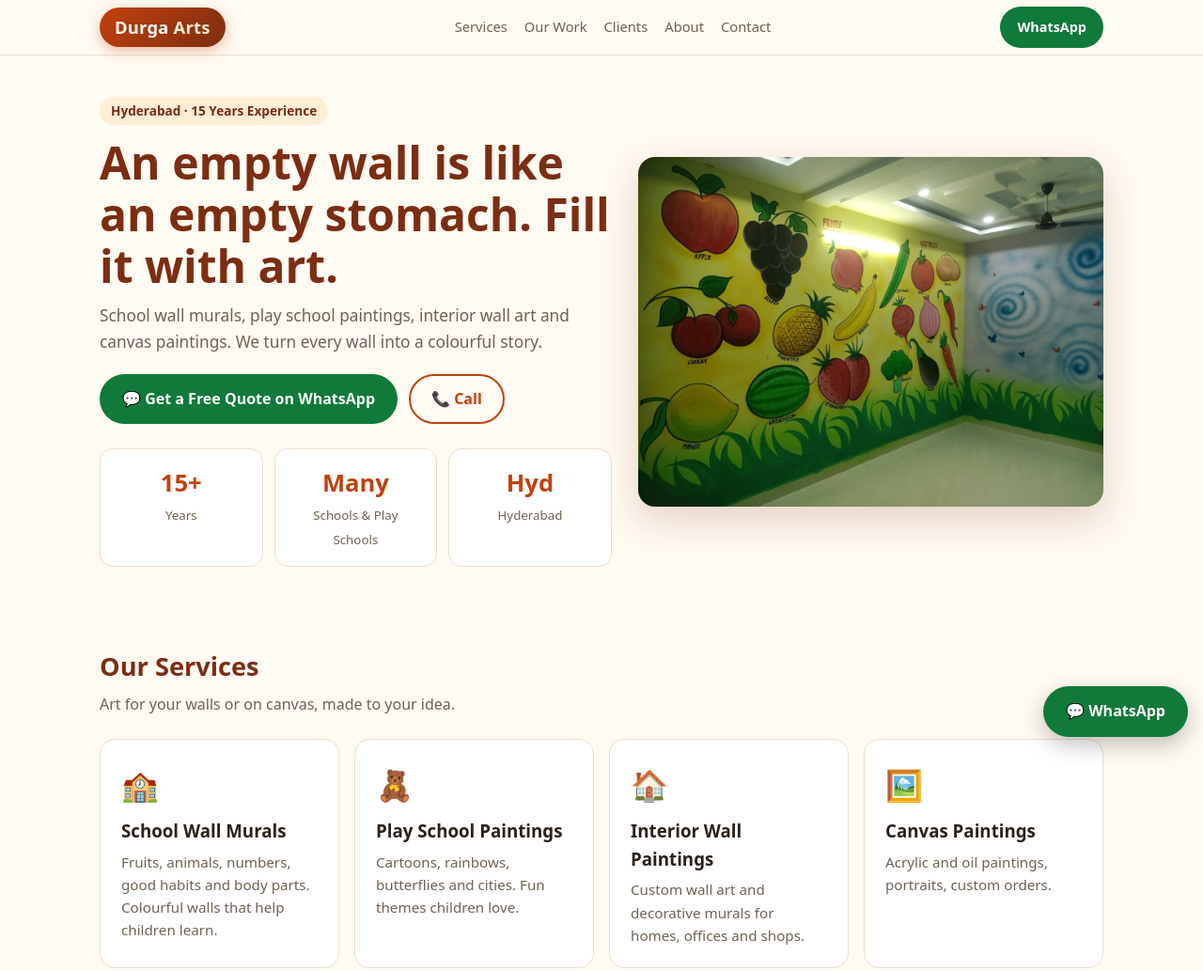
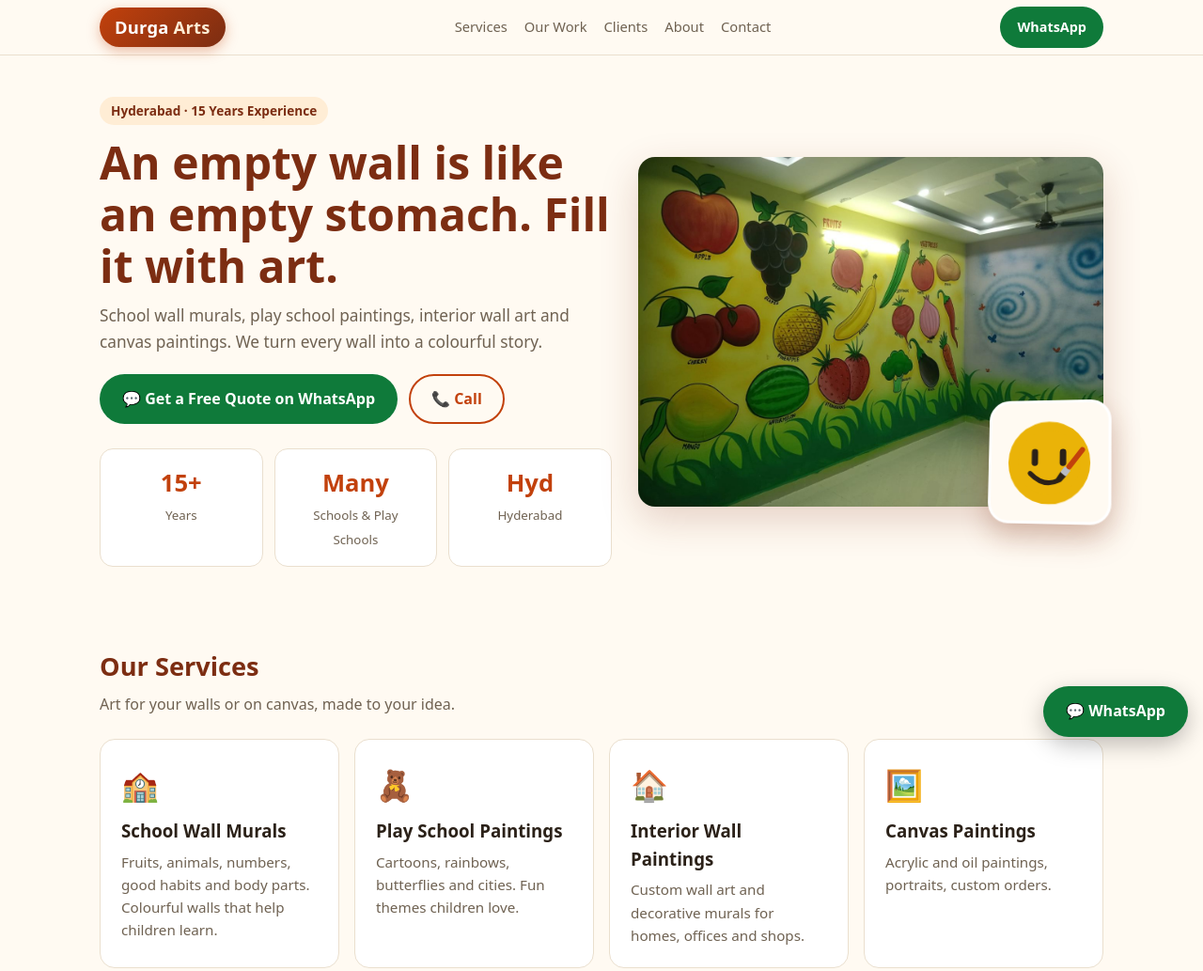
Before and after one commit to MultiGameWeb/Durga-arts, a plain HTML site: page index.html in a window 1280 px wide. Shown: the top 1033 px of the page at 94% size. Drawn offline with Linux system fonts and the light colour scheme.

Commit message:
Add small painting-smiley animation to hero
Co-Authored-By: Claude Sonnet 5.5 <noreply@anthropic.com>
Claude-Session: https://claude.ai/code/session_017zoTjbpLYQ9c4jV1nRDbB2

```diff
--- a/index.html
+++ b/index.html
@@ -108,6 +108,12 @@ section{scroll-margin-top:64px}
 }
 .grid figure:focus-visible,.filters button:focus-visible,.btn:focus-visible,nav a:focus-visible,.logo:focus-visible,#lbx:focus-visible{outline:3px solid #1d4ed8;outline-offset:2px}
 #lbx{position:absolute;top:14px;right:14px;width:46px;height:46px;border:0;border-radius:50%;background:#fff;color:#2b2118;font-size:1.6rem;line-height:1;cursor:pointer}
+.hero-art{position:relative}
+.paint-card{position:absolute;right:-8px;bottom:-18px;width:132px;height:132px;background:#fffaf2;border:3px solid #fff;border-radius:22px;box-shadow:0 14px 30px rgba(124,45,18,.28);overflow:visible;animation:sway 7s ease-in-out infinite;transform-origin:center}
+.paint-card svg{display:block;overflow:visible;border-radius:18px}
+@keyframes sway{0%,100%{transform:perspective(500px) rotateY(-10deg) rotateX(5deg)}50%{transform:perspective(500px) rotateY(10deg) rotateX(-3deg)}}
+@media(max-width:640px){.paint-card{width:104px;height:104px;right:4px;bottom:-14px}}
+@media(prefers-reduced-motion:reduce){.paint-card{animation:none}}
 </style>
 </head>
 <body>
@@ -133,7 +139,26 @@ section{scroll-margin-top:64px}
       <div><b>Hyd</b><small>Hyderabad</small></div>
     </div>
   </div>
-  <img src="img/mural-fruits-veg.jpg" alt="Kids fruits and vegetables wall mural" fetchpriority="high">
+  <div class="hero-art">
+    <img src="img/mural-fruits-veg.jpg" alt="Kids fruits and vegetables wall mural" fetchpriority="high">
+    <div class="paint-card" aria-hidden="true">
+      <svg id="paintsvg" viewBox="0 0 200 200" width="100%" height="100%">
+        <circle id="hfill" cx="100" cy="102" r="56" fill="#eab308" opacity="0"/>
+        <path class="st" data-c="#eab308" data-w="16" d="M100 40 A62 62 0 0 1 100 164 A62 62 0 0 1 100 40" />
+        <path class="st" data-c="#2b2118" data-w="11" d="M76 84 L76 102" />
+        <path class="st" data-c="#2b2118" data-w="11" d="M124 84 L124 102" />
+        <path class="st" data-c="#2b2118" data-w="8" d="M68 120 Q100 152 132 120" />
+        <g id="brush" opacity="0">
+          <ellipse id="bshadow" cx="4" cy="6" rx="9" ry="3" fill="#000" opacity=".18"/>
+          <g transform="rotate(38)">
+            <path id="btip" d="M-5 0 Q0 -3 5 0 L6 -14 L-6 -14 Z" fill="#eab308"/>
+            <rect x="-6" y="-26" width="12" height="13" rx="2" fill="#b8bcc4"/>
+            <rect x="-4.5" y="-70" width="9" height="45" rx="4.5" fill="#c2410c"/>
+          </g>
+        </g>
+      </svg>
+    </div>
+  </div>
 </div></div>
 
 <section id="services"><div class="wrap">
@@ -243,6 +268,46 @@ if(!reduce){
   document.getElementById('filters').addEventListener('click',()=>setTimeout(req,50));
   addEventListener('load',req);req();
 }
+
+/* painting smiley: brush paints a small smiley, then repeats */
+(function(){
+  const svg=document.getElementById('paintsvg');if(!svg)return;
+  const strokes=[...svg.querySelectorAll('.st')],brush=document.getElementById('brush'),
+        fill=document.getElementById('hfill'),shadow=document.getElementById('bshadow'),tip=document.getElementById('btip');
+  const S=strokes.map(el=>({el,L:el.getTotalLength(),c:el.dataset.c,w:+el.dataset.w}));
+  S.forEach(o=>{o.el.setAttribute('stroke',o.c);o.el.setAttribute('stroke-width',o.w);o.el.setAttribute('fill','none');o.el.setAttribute('stroke-linecap','round');o.el.setAttribute('stroke-dasharray',o.L+' '+o.L);o.el.style.strokeDashoffset=o.L;o.el.style.opacity=0});
+  const T=10.4,AWAY={x:172,y:176},START={x:172,y:30};
+  const plan=[{i:0,a:.5,b:3.0},{i:1,a:3.5,b:4.0},{i:2,a:4.4,b:4.9},{i:3,a:5.4,b:6.8}];
+  const ease=t=>t<.5?2*t*t:1-Math.pow(-2*t+2,2)/2;
+  const pt=(o,p)=>{const q=o.el.getPointAtLength(o.L*p);return{x:q.x,y:q.y}};
+  function frame(t){
+    const fade=t>9.4?Math.max(0,1-(t-9.4)):1;
+    let pos,lifted=true,color=S[0].c;
+    S.forEach((o,k)=>{const pl=plan[k],p=Math.max(0,Math.min(1,(t-pl.a)/(pl.b-pl.a)));
+      o.el.style.strokeDashoffset=o.L*(1-p);o.el.style.opacity=(p>0.002?1:0)*fade;});
+    fill.setAttribute('opacity',(Math.max(0,Math.min(1,(t-3.0)/.5))*fade).toFixed(3));
+    // brush position
+    let prev=START;
+    for(let k=0;k<plan.length;k++){const pl=plan[k],o=S[pl.i];
+      if(t<pl.a){const u=ease(Math.max(0,Math.min(1,(t-(k?plan[k-1].b:0))/(pl.a-(k?plan[k-1].b:0)))));const st=pt(o,0);pos={x:prev.x+(st.x-prev.x)*u,y:prev.y+(st.y-prev.y)*u};color=o.c;break}
+      if(t<=pl.b){const p=(t-pl.a)/(pl.b-pl.a);pos=pt(o,p);lifted=false;color=o.c;break}
+      prev=pt(o,1);
+    }
+    if(!pos){const u=ease(Math.max(0,Math.min(1,(t-6.8)/.9)));pos={x:prev.x+(AWAY.x-prev.x)*u,y:prev.y+(AWAY.y-prev.y)*u}}
+    brush.setAttribute('opacity',fade);
+    const lift=lifted?1:0;
+    brush.setAttribute('transform','translate('+(pos.x+lift*4).toFixed(1)+' '+(pos.y-lift*7).toFixed(1)+')');
+    shadow.setAttribute('opacity',lifted?.12:.0);tip.setAttribute('fill',color);
+  }
+  const reduce=matchMedia('(prefers-reduced-motion: reduce)').matches;
+  if(reduce){frame(8.5);brush.setAttribute('opacity',0);return}
+  let t0=null,raf=0,on=true;
+  const loop=ts=>{if(t0===null)t0=ts;frame(((ts-t0)/1000)%T);raf=on?requestAnimationFrame(loop):0};
+  const start=()=>{if(!raf){t0=null;raf=requestAnimationFrame(loop)}};
+  if('IntersectionObserver' in window){new IntersectionObserver(es=>{on=es[0].isIntersecting;if(on)start()}).observe(svg)}else start();
+  document.addEventListener('visibilitychange',()=>{on=!document.hidden;if(on)start()});
+  start();
+})();
 const lb=document.getElementById('lb'),li=lb.querySelector('img'),lbx=document.getElementById('lbx');let last=null;
 const openLb=g=>{const im=g.querySelector('img');li.src=im.src;li.alt=im.alt;last=g;lb.classList.add('on');lbx.focus()};
 const closeLb=()=>{lb.classList.remove('on');if(last)last.focus({preventScroll:true})};
```
